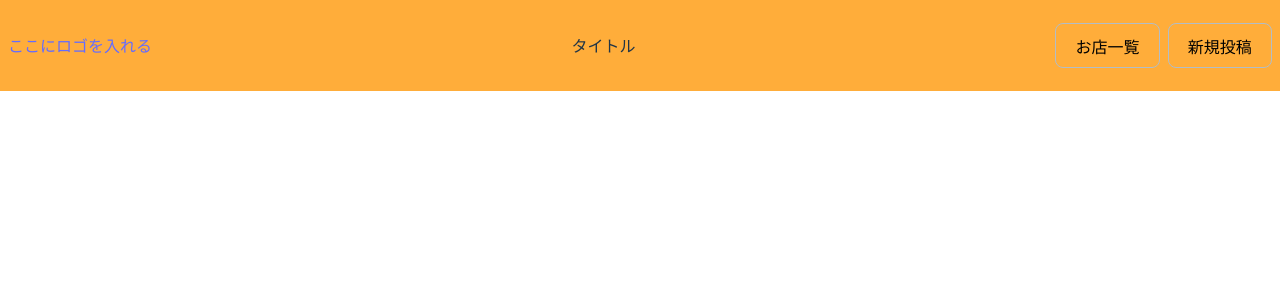
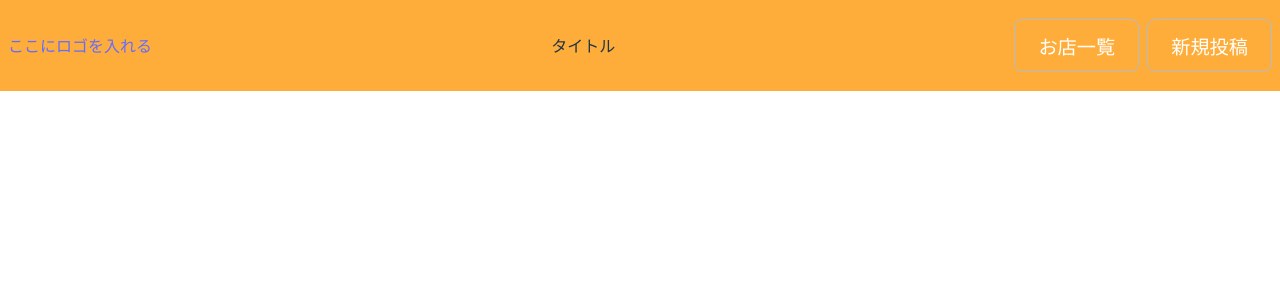
Before and after one commit to traP-jp/h25s_04, a Vue app in the folder client/: page /eatery/new in a window 1280 px wide. Shown: the top 300 px of the page. Built offline with nearby package versions, Linux system fonts and the light colour scheme.

Commit message:
refactor: primary button

```diff
--- a/client/src/components/PrimaryButton.vue
+++ b/client/src/components/PrimaryButton.vue
@@ -7,11 +7,13 @@ const { text } = defineProps<Props>()
 </script>
 
 <template>
-  <button class="pbutton">{{ text }}</button>
+  <button :class="$style.pButton">{{ text }}</button>
 </template>
 
-<style lang="scss" modele>
-.pbutton {
+<style lang="scss" module>
+.pButton {
+  color: white;
+  font-size: 1.2rem;
   font-weight: 1000;
   border: 1px solid $color-secondary;
   background-color: #ffad3a;
```
